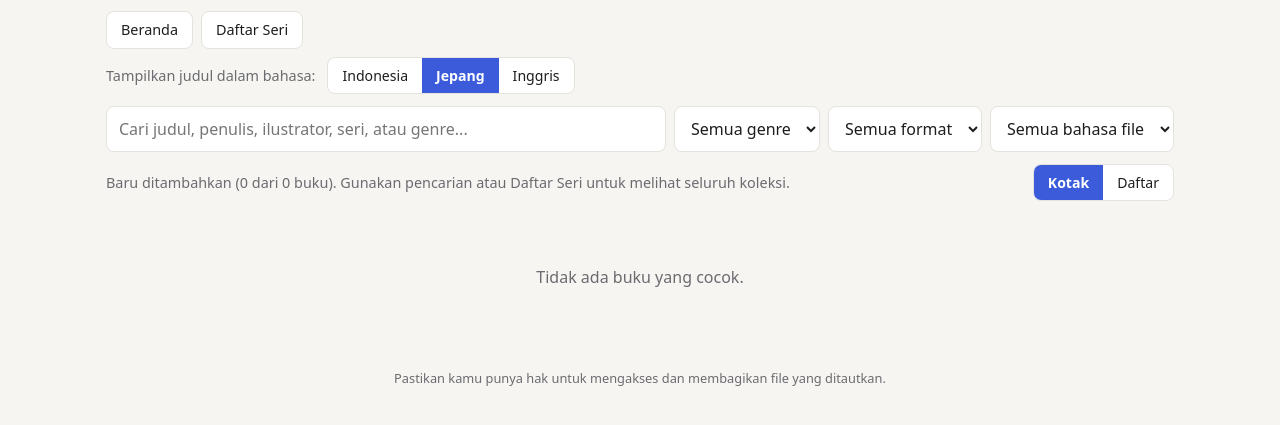
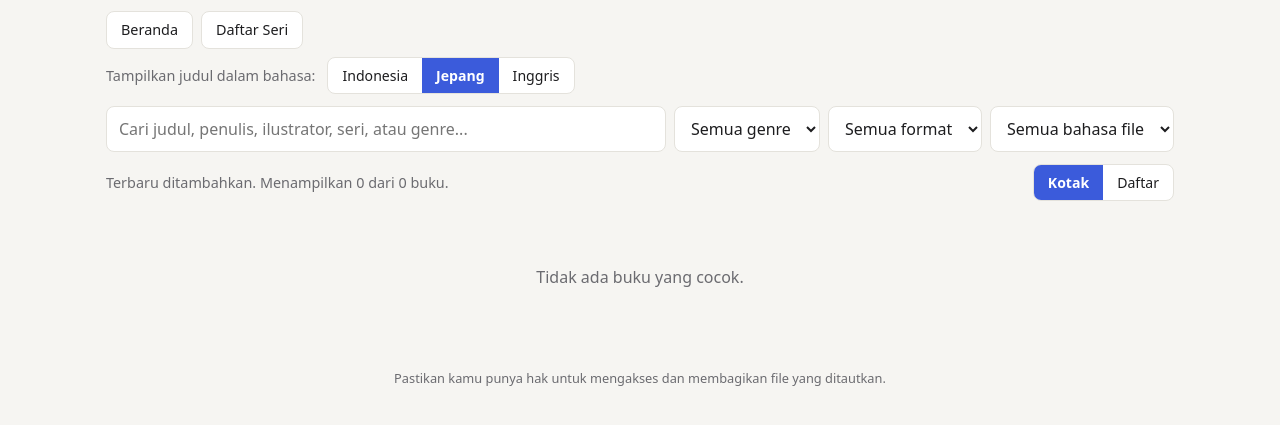
Before and after one commit to ucupujang/LibraryMe, a plain HTML site: page index.html in a window 1280 px wide. Both pictures are taken after a click on the element "Bahasa judul". Shown: the part 97-522 px from the top of the page. Drawn offline with Linux system fonts and the light colour scheme; no server answers.

Commit message:
Update index.html
- Beranda tanpa filter kini menampilkan 6 buku terbaru, lalu menambah 12 buku per klik (6, 18, 30, dst.)
- Tombol "Muat lebih banyak" otomatis tersembunyi saat semua buku sudah tampil
- Teks keterangan diubah menjadi "Terbaru ditambahkan. Menampilkan X dari Y buku."
- Hapus opsi CONFIG jumlahTerbaru yang tidak dipakai lagi (jumlah awal diatur lewat hasilAwal)
- Perilaku pencarian dan filter tidak berubah

```diff
--- a/index.html
+++ b/index.html
@@ -216,8 +216,7 @@ const CONFIG = {
   // URL CSV dari Google Sheet yang dipublikasikan (File > Bagikan > Publikasikan ke web > CSV).
   // Kosongkan untuk melihat data contoh.
   SHEET_CSV_URL: "https://docs.google.com/spreadsheets/d/e/2PACX-1vRy2JBmpWFJpHiSLl38r78EY6MtSO7x9FE9t-9lYQVoUb_UD8zdK-dHoZDKhbw3JPzSBBrPhLswpHGr/pub?gid=499449472&single=true&output=csv",
-  jumlahTerbaru: 6,    // jumlah buku di bagian "Baru ditambahkan" pada beranda
-  hasilAwal: 6,        // jumlah hasil awal saat mencari atau memakai filter
+  hasilAwal: 6,        // jumlah buku yang tampil pertama di beranda (terbaru dulu) dan saat mencari atau memakai filter
   hasilTambah: 12,     // tambahan tiap tombol "Muat lebih banyak" diklik (6, 18, 30, 42, ...)
   penandaTunggal: "tunggal", // isi kolom seri untuk buku lepas (kolom seri kosong juga dianggap lepas)
   catatanKaki: "Pastikan kamu punya hak untuk mengakses dan membagikan file yang ditautkan."
@@ -531,8 +530,11 @@ function saring(){
 function gambar(){
   let h,more=false;
   if(!filterAktif()){
-    h=[...buku].sort((a,b)=>b._i-a._i).slice(0,CONFIG.jumlahTerbaru);
-    $("#count").textContent=`Baru ditambahkan (${h.length} dari ${buku.length} buku). Gunakan pencarian atau Daftar Seri untuk melihat seluruh koleksi.`;
+    /* Tanpa filter: buku terbaru dulu, tombol "Muat lebih banyak" menambah yang lebih lama */
+    const urut=[...buku].sort((a,b)=>b._i-a._i);
+    more=urut.length>tampil;
+    h=urut.slice(0,tampil);
+    $("#count").textContent=`Terbaru ditambahkan. Menampilkan ${h.length} dari ${buku.length} buku.`;
   }else{
     h=saring().sort((a,b)=>jd(a).localeCompare(jd(b),"id"));
     const total=h.length;
```
